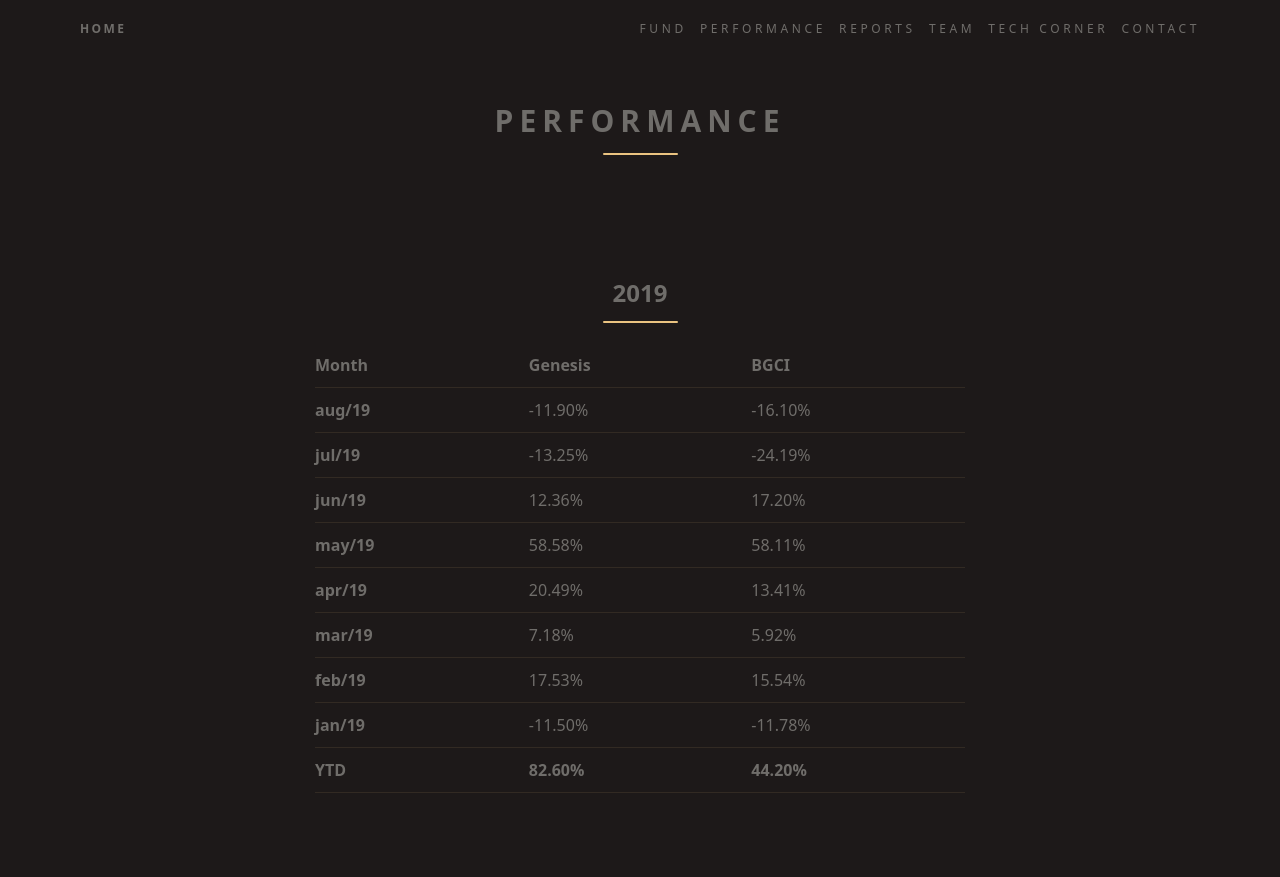
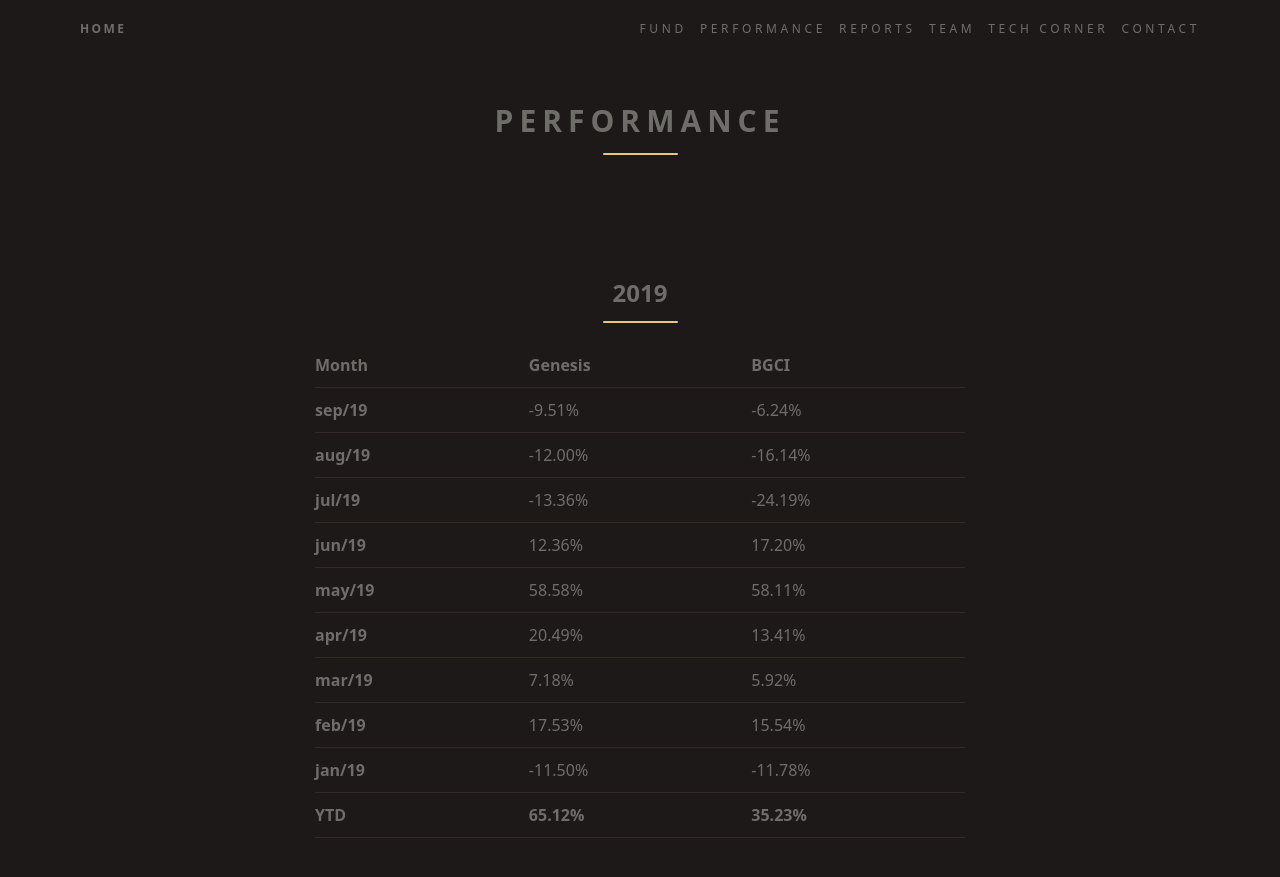
Before and after one commit to ateliedetemas/blpcrypto, a Jekyll site: the page built from _pages/en/performance.md, in a window 1280 px wide and 900 px high. Shown: the top 877 px of the window. Built offline with Jekyll 4.4.1, drawn with Linux system fonts in a browser that asks for light colours.

Commit message:
Update performance.md

```diff
--- a/_pages/en/performance.md
+++ b/_pages/en/performance.md
@@ -9,15 +9,16 @@ permalink: "/en/performance/"
 
 | Month  | Genesis | BGCI    |
 |--------|---------|---------|
-| **aug/19** | -11.90%   | -16.10%   |
-| **jul/19** | -13.25%   | -24.19%   |
-| **jun/19** | 12.36%   | 17.20%   |
-| **may/19** | 58.58%   | 58.11%   |
-| **apr/19** | 20.49%   | 13.41%   |
+| **sep/19** | -9.51% | -6.24%  |
+| **aug/19** | -12.00% | -16.14% |
+| **jul/19** | -13.36% | -24.19% |
+| **jun/19** | 12.36%  | 17.20%  |
+| **may/19** | 58.58%  | 58.11%  |
+| **apr/19** | 20.49%  | 13.41%  |
 | **mar/19** | 7.18%   | 5.92%   |
 | **feb/19** | 17.53%  | 15.54%  |
 | **jan/19** | -11.50% | -11.78% |
-| **YTD**    | **82.60%**  | **44.20%**   |
+| **YTD**    | **65.12%** | **35.23%** |
 
 ## 2018
 
```
